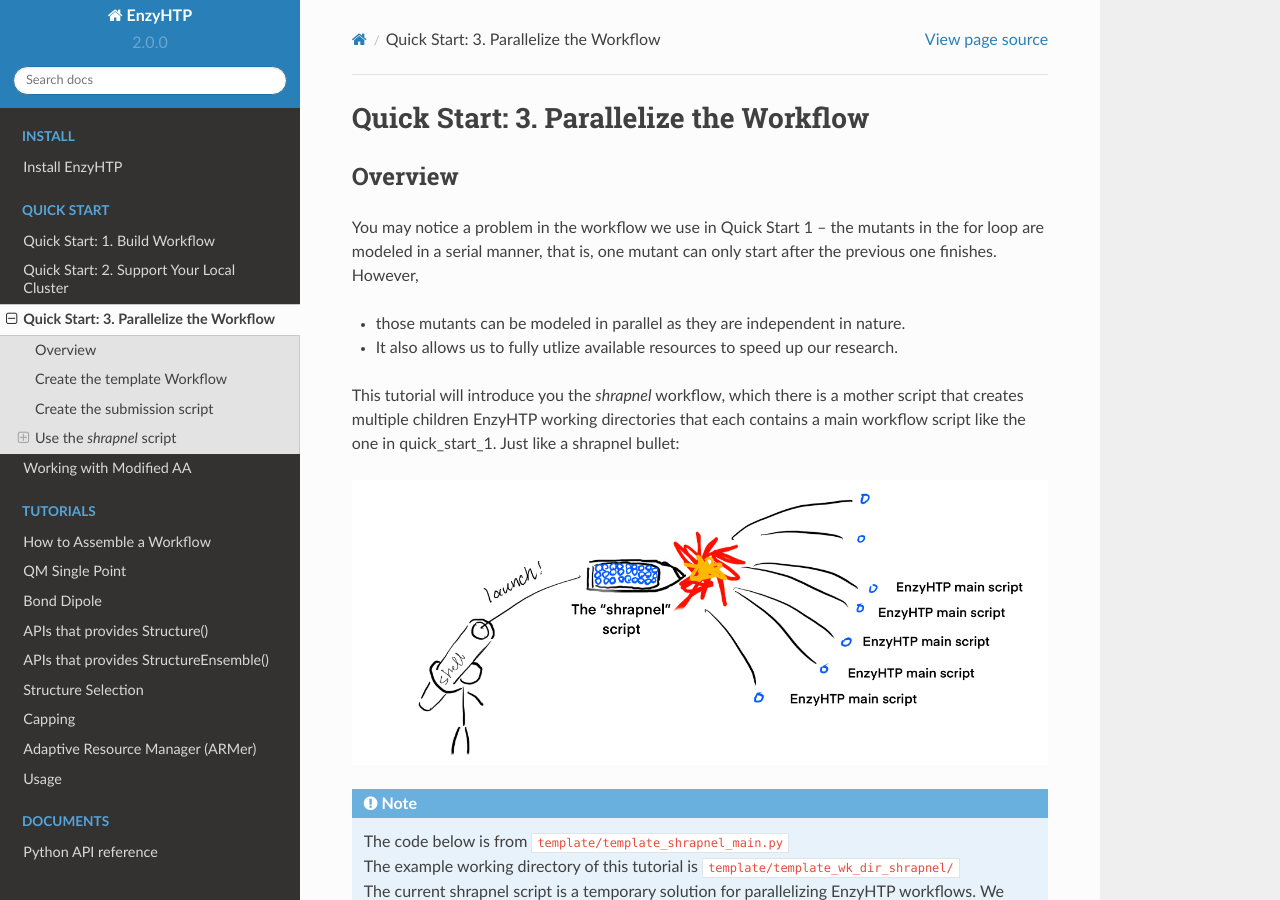
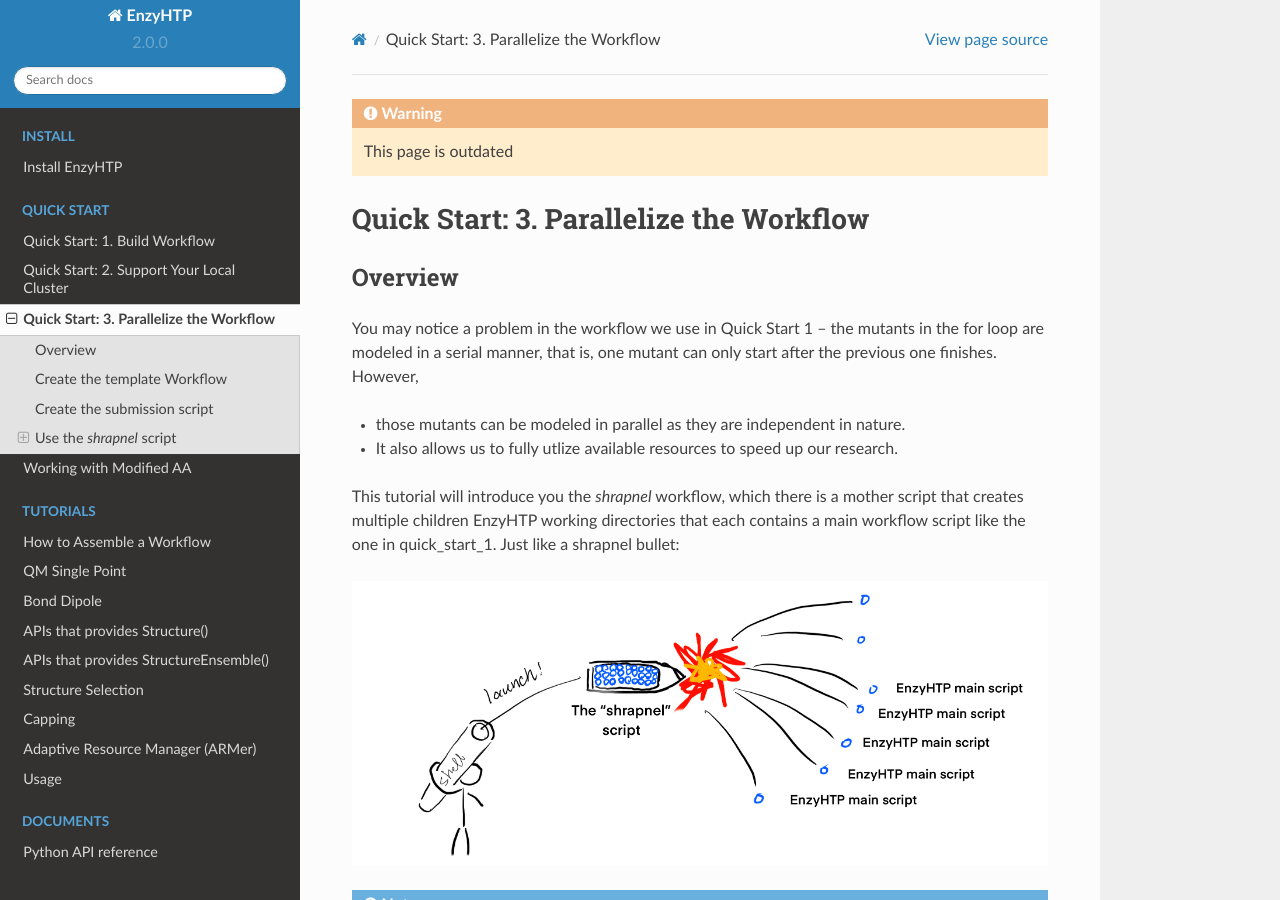
Before and after one commit to ChemBioHTP/enzyhtp_doc, a Sphinx documentation site: the page built from docs/source/qkst_shrapnel.rst, in a window 1280 px wide and 900 px high. Built offline with Sphinx 7.4.7 and the Read the Docs theme 2.0.0, drawn with Linux system fonts in a browser that asks for light colours.

Commit message:
Update: add outdate marks

```diff
--- a/docs/source/modified_aa.rst
+++ b/docs/source/modified_aa.rst
@@ -1,3 +1,7 @@
+.. warning::
+
+    This page is outdated
+
 ==============================================
 Working with Modified AA
 ==============================================
--- a/docs/source/qkst_cluster.rst
+++ b/docs/source/qkst_cluster.rst
@@ -1,3 +1,7 @@
+.. warning::
+
+    This page is outdated
+
 ==============================================
  Quick Start: 2. Support Your Local Cluster
 ==============================================
--- a/docs/source/qkst_general.rst
+++ b/docs/source/qkst_general.rst
@@ -1,3 +1,7 @@
+.. warning::
+
+    This page is outdated
+
 ==============================================
  Quick Start: 1. Build Workflow
 ==============================================
--- a/docs/source/qkst_shrapnel.rst
+++ b/docs/source/qkst_shrapnel.rst
@@ -1,3 +1,7 @@
+.. warning::
+
+    This page is outdated
+
 ==============================================
  Quick Start: 3. Parallelize the Workflow
 ==============================================
```
